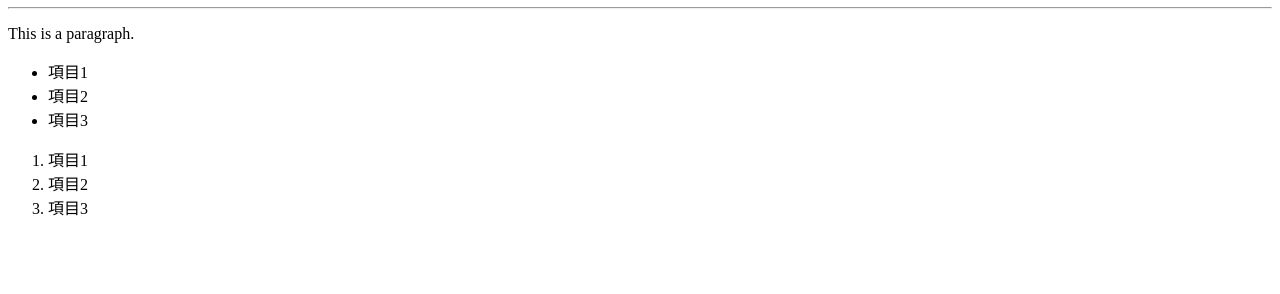
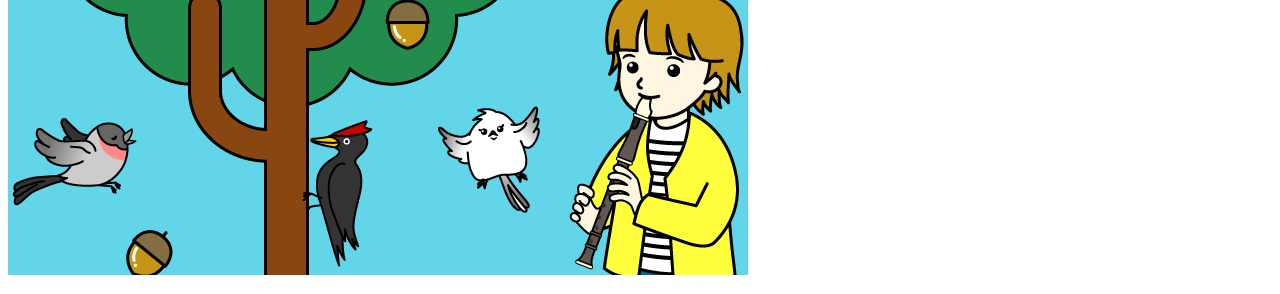
Before and after one commit to nokosii/web, a plain HTML site: page index.html in a window 1280 px wide. Shown: the part 73-367 px from the top of the page. Drawn offline with Linux system fonts and the light colour scheme.

Commit message:
Update index.html

```diff
--- a/index.html
+++ b/index.html
@@ -5,7 +5,7 @@
 <!--這是註解-->
 </head>
 <body>
-
+<img src="img/mainvisual.png">
 <h1>This is a Heading</h1>
 <hr>
 <p>This is a paragraph.</p>
```
